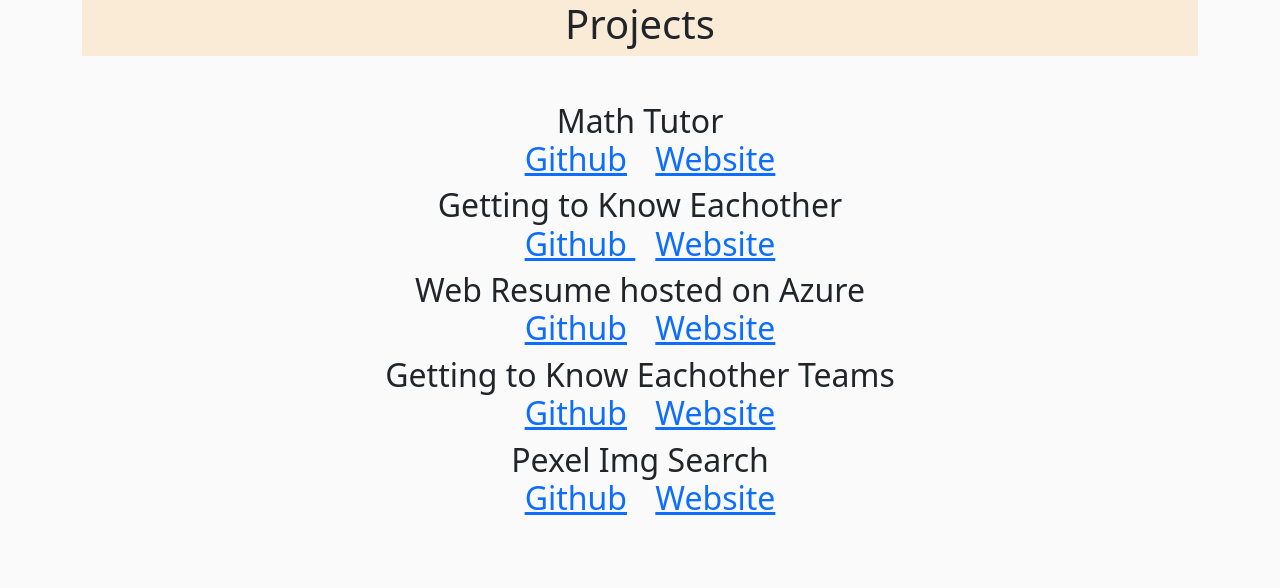
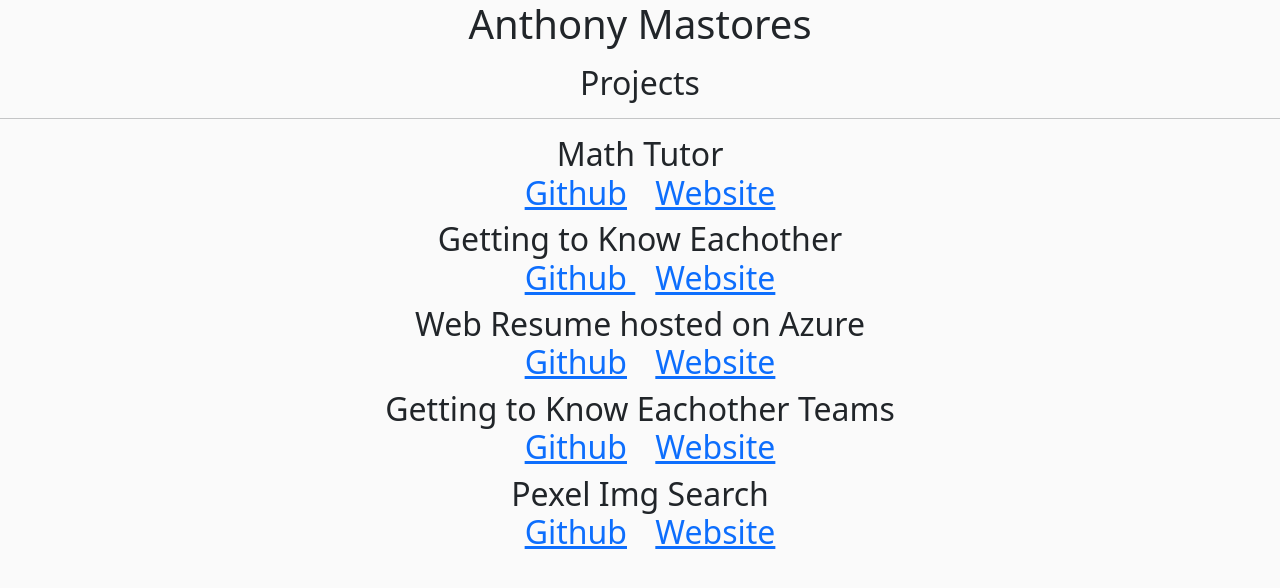
Before and after one commit to AnthonyMastores/nodejs-portfolio-am, a website: page client/index.html in a window 1280 px wide. Drawn offline with nearby package versions, Linux system fonts and the light colour scheme.

Commit message:
update styling

```diff
--- a/client/index.css
+++ b/client/index.css
@@ -1,26 +1,15 @@
 body {
     margin: 0;
     background-color: #FAFAFA;
+    text-align: center;
+    font-size: 25px;
  }
 
 
-#proj {
-    background-color: antiquewhite;
-    padding-bottom: 0.5rem;
-    justify-content: center;
-}
 
-.container {
-    text-align: center;
-    font-size: 25px;
-}
 
 
 .links {
     margin-left: 20px;
+    list-style-position: inside;
   }
-
-ul {
-    text-align: center;
-    list-style-position: inside;
-}
--- a/client/index.html
+++ b/client/index.html
@@ -17,9 +17,10 @@
 	<link rel="stylesheet" href="index.css" >
   </head>
   <body>
-	<div class = "container">
-		<h1 id = "proj">Projects</h1> <br>
 
+		<h1 class="mb-3">Anthony Mastores</h1>
+    	<h2 class="mb-3">Projects</h2>
+		<hr>
 		<div class = "row justify-content-center">
 			<div class = "col-sm-6">
 				<h2>Math Tutor <br> <a href = "https://github.com/AnthonyMastores/math-tutor-am" class = "links"> Github</a>
@@ -34,7 +35,6 @@
 					<a href = "https://polite-coast-0586dab10.2.azurestaticapps.net/"  class = "links">    Website  </a></h2>
 			</div>
 		</div>
-	</div>
 
 	<script src="https://cdn.jsdelivr.net/npm/bootstrap@5.2.1/dist/js/bootstrap.bundle.min.js" integrity="sha384-u1OknCvxWvY5kfmNBILK2hRnQC3Pr17a+RTT6rIHI7NnikvbZlHgTPOOmMi466C8" crossorigin="anonymous"></script>
   </body>
```
